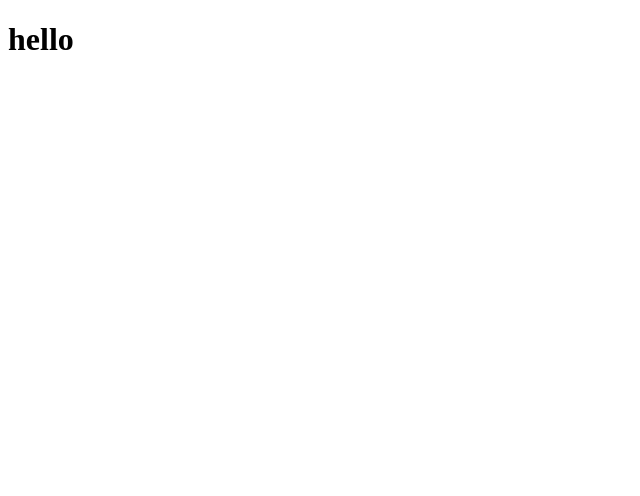
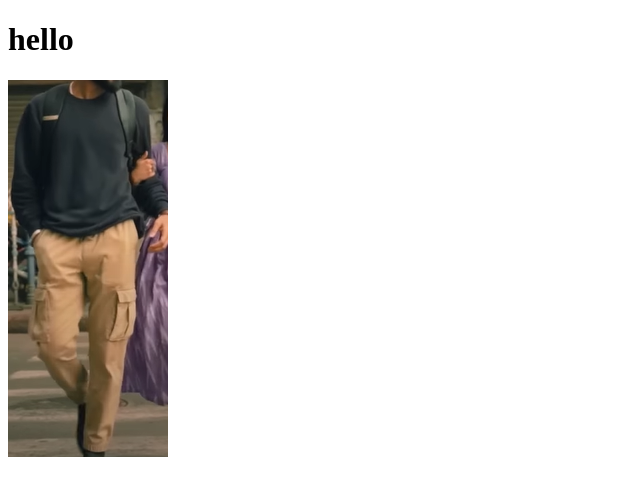
Before and after one commit to tanvirsiraj/practice-repo, a plain HTML site: page index.html in a window 1280 px wide. Shown: the whole page, without its empty margins (0-640 px from the left). Drawn offline with Linux system fonts and the light colour scheme.

Commit message:
add a pic

```diff
--- a/index.html
+++ b/index.html
@@ -10,6 +10,7 @@
 
 <body>
     <h1>hello</h1>
+    <img src="./clothes.PNG" alt="">
 </body>
 
 </html>
```
